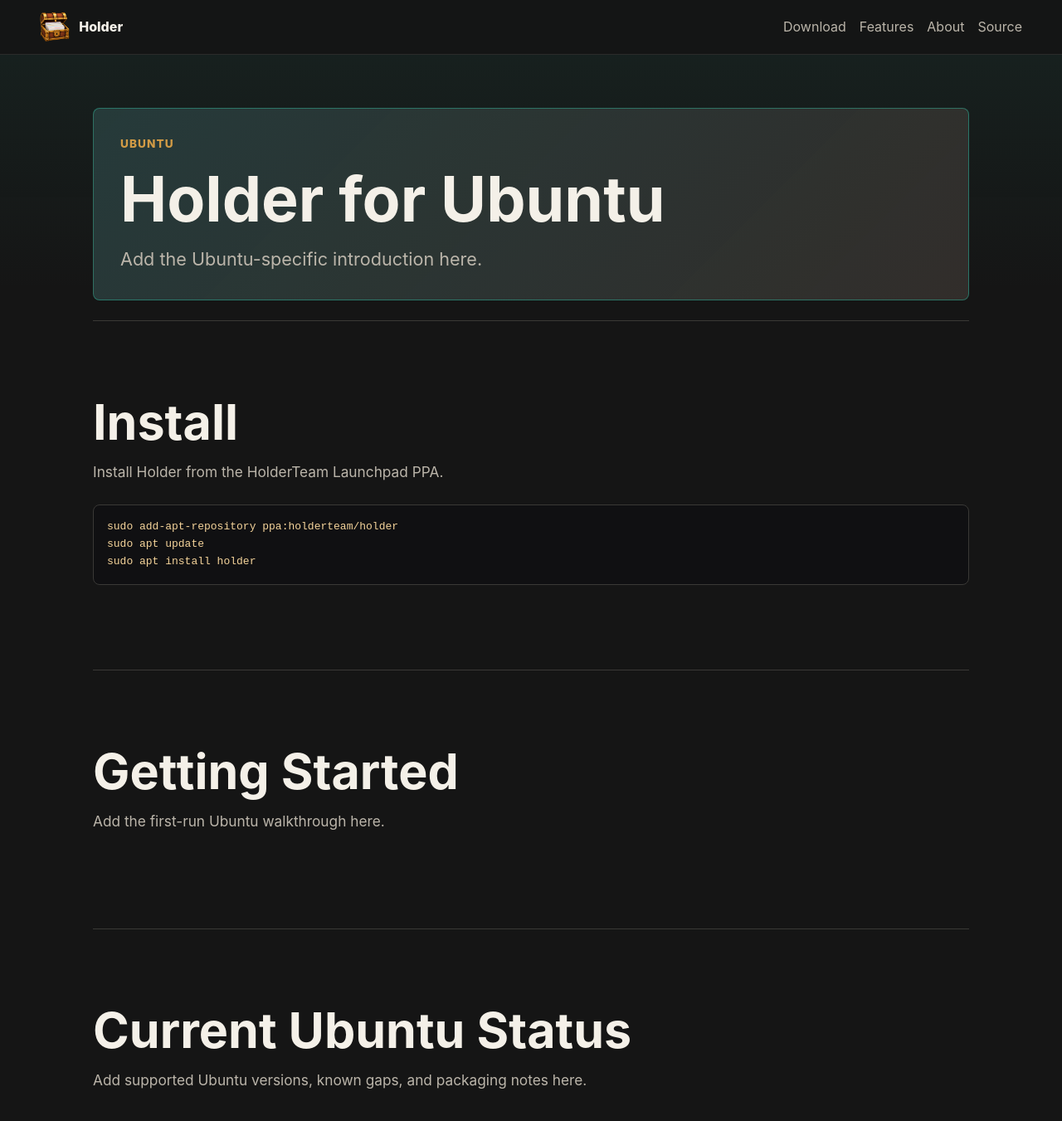
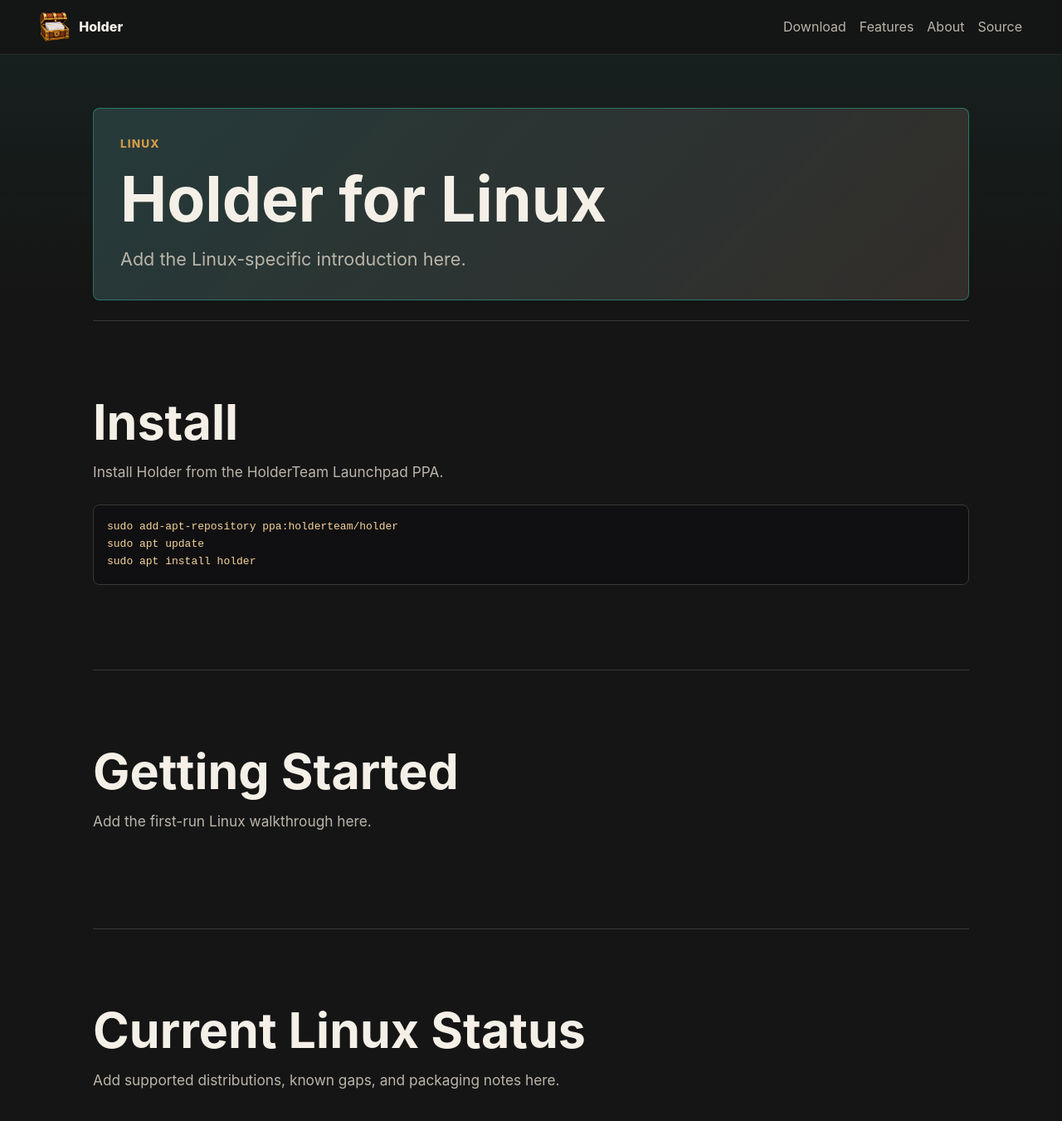
Before and after one commit to HolderTeam/holder-website, a Jekyll site: the page built from linux.md, in a window 1280 px wide and 1400 px high. Shown: the top 1351 px of the window at 83% size. Built offline with Jekyll 4.4.1, drawn with Linux system fonts in a browser that asks for light colours; comment, search, counter and statistics services are not loaded.

Commit message:
Make the ubuntu page into a Linux page.

```diff
--- a/_layouts/default.html
+++ b/_layouts/default.html
@@ -36,7 +36,7 @@
   <footer class="site-footer">
     <p>Holder is free and open source software.</p>
     <p>
-      <a href="{{ '/ubuntu/' | relative_url }}">Ubuntu</a>
+      <a href="{{ '/linux/' | relative_url }}">Linux</a>
       <a href="{{ '/windows/' | relative_url }}">Windows</a>
       <a href="{{ '/macos/' | relative_url }}">macOS</a>
       <a href="https://github.com/HolderTeam">GitHub</a>
--- a/assets/js/downloads.js
+++ b/assets/js/downloads.js
@@ -73,7 +73,7 @@
     const linkText = state.asset
       ? `Download for ${platformName}`
       : state.platform === "linux"
-        ? "Install on Ubuntu"
+        ? "Install on Linux"
         : "View downloads";
 
     document.querySelectorAll("[data-download-primary]").forEach((link) => {
@@ -114,7 +114,7 @@
     setDownloadState({
       platform,
       asset: null,
-      url: platform === "linux" ? localUrl("/#ubuntu") : releasePageUrl
+      url: platform === "linux" ? localUrl("/#linux") : releasePageUrl
     });
 
     try {
@@ -139,7 +139,7 @@
       setDownloadState({
         platform,
         asset: null,
-        url: platform === "linux" ? localUrl("/#ubuntu") : releasePageUrl
+        url: platform === "linux" ? localUrl("/#linux") : releasePageUrl
       });
     }
   }
--- a/ubuntu.md
+++ b/linux.md
@@ -1,13 +1,13 @@
 ---
 layout: default
-title: Holder for Ubuntu
-permalink: /ubuntu/
+title: Holder for Linux
+permalink: /linux/
 ---
 
 <section class="page-panel">
-  <p class="eyebrow">Ubuntu</p>
-  <h1>Holder for Ubuntu</h1>
-  <p class="lead">Add the Ubuntu-specific introduction here.</p>
+  <p class="eyebrow">Linux</p>
+  <h1>Holder for Linux</h1>
+  <p class="lead">Add the Linux-specific introduction here.</p>
 </section>
 
 <section class="section">
@@ -23,13 +23,13 @@ sudo apt install holder</code></pre>
 <section class="section">
   <div class="section-head">
     <h2>Getting Started</h2>
-    <p>Add the first-run Ubuntu walkthrough here.</p>
+    <p>Add the first-run Linux walkthrough here.</p>
   </div>
 </section>
 
 <section class="section">
   <div class="section-head">
-    <h2>Current Ubuntu Status</h2>
-    <p>Add supported Ubuntu versions, known gaps, and packaging notes here.</p>
+    <h2>Current Linux Status</h2>
+    <p>Add supported distributions, known gaps, and packaging notes here.</p>
   </div>
 </section>
```
Also changed, not shown: index.md (+6 -6 lines).
